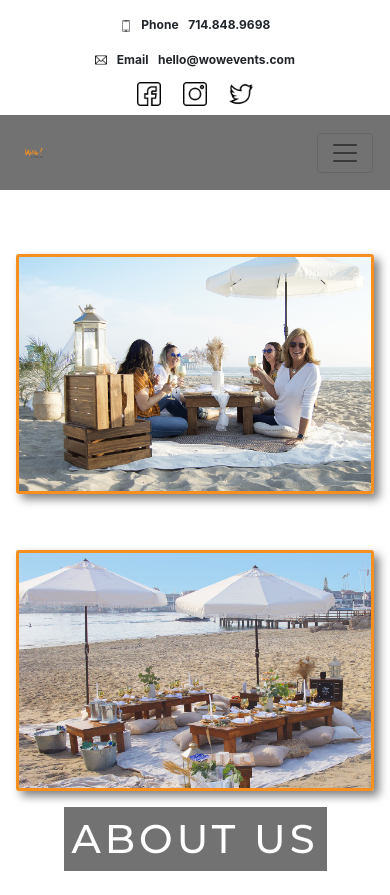
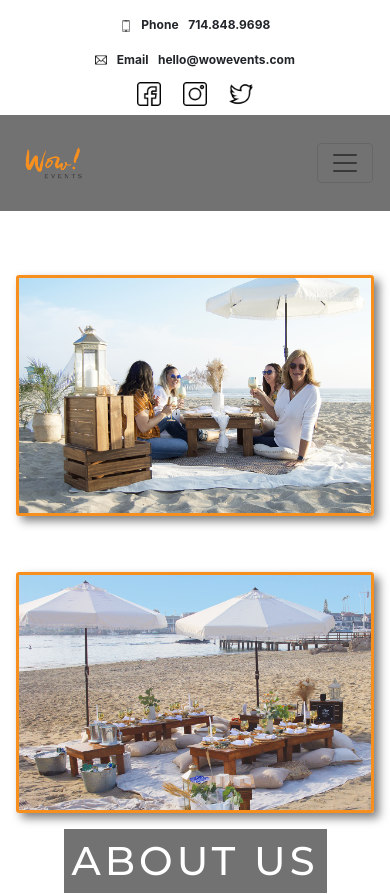
Before and after one commit to thomasjfcaldwell/popuppicnicsbywow, a React (Create React App) app: page / in a window 390 px wide. Shown: the top 895 px of the page. Built offline with nearby package versions, Linux system fonts and the light colour scheme.

Commit message:
home page nav

```diff
--- a/src/Components/Home.js
+++ b/src/Components/Home.js
@@ -87,7 +87,7 @@ class Home extends Component {
 							className='navbar-brand'
 							src={wowlogo}
 							style={{
-								width: '15%',
+								width: '25%',
 								margin: '0.2em',
 								padding: '1em',
 							}}
--- a/src/styles/home.css
+++ b/src/styles/home.css
@@ -41,14 +41,6 @@
 	); /* (150% zoom - Note: if the zoom is too large, it will go outside of the viewport) */
 }
 
-@media only screen and (max-width: 600px) {
-	.bgimage h1 {
-		font-size: 4em;
-	}
-	.navbar-brand {
-		width: 50%;
-	}
-}
 .navbarone {
 	width: 100%;
 	background-color: #555;
```
Also changed, not shown: 1 other file (tests, documents, lock files or other folders).
